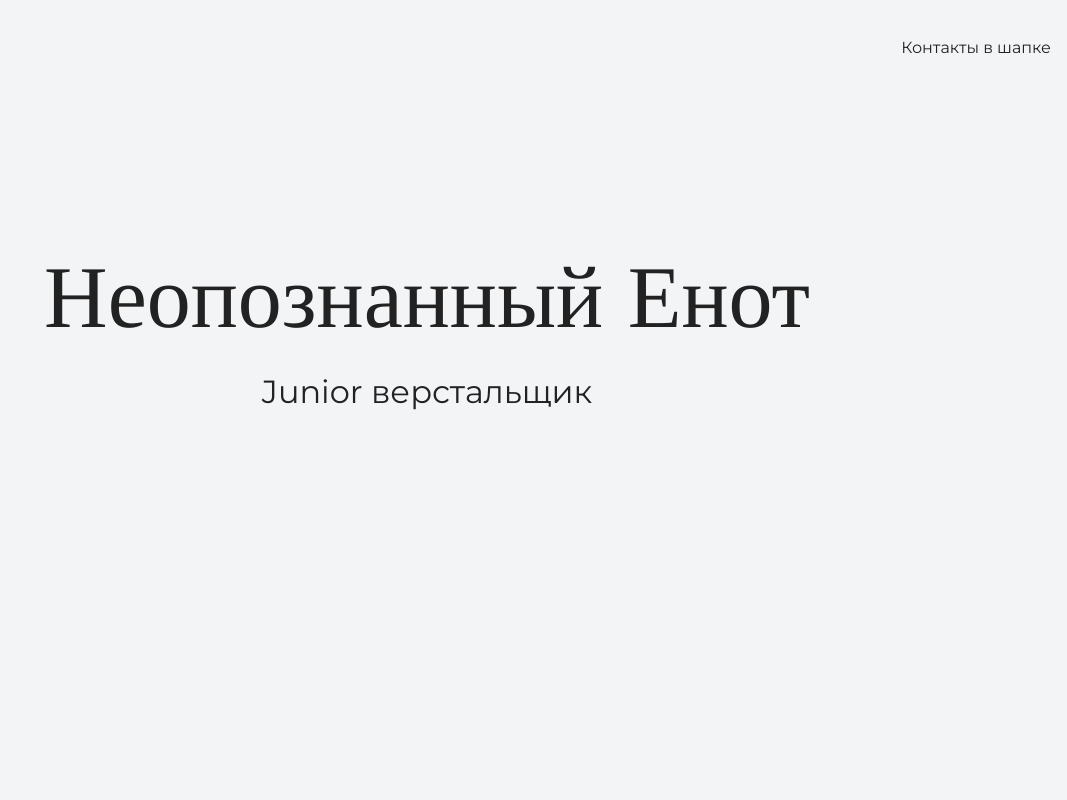
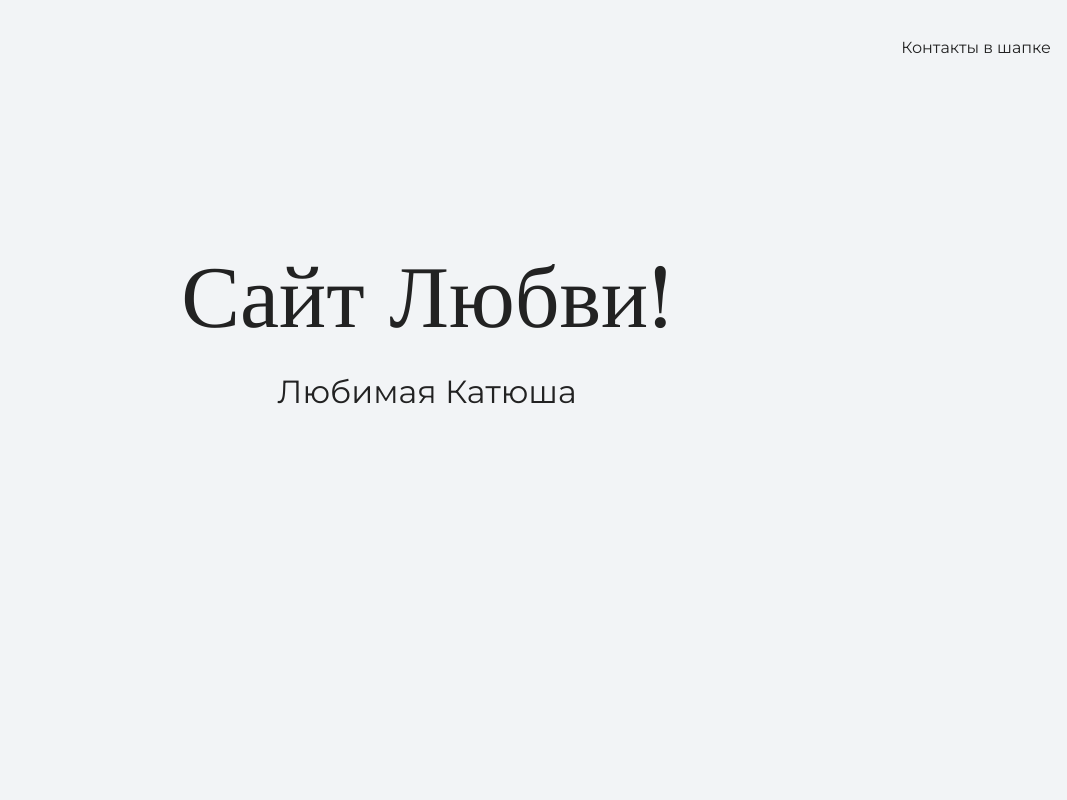
Before and after one commit to valer4ikper4ik/MySiteOneLove, a plain HTML site: page index.html in a window 1280 px wide. Shown: the top 800 px of the page, without its empty margins (213-1280 px from the left). Drawn offline with nearby package versions, Linux system fonts and the light colour scheme.

Commit message:
Update index.html

```diff
--- a/index.html
+++ b/index.html
@@ -16,8 +16,8 @@
 
     <section class="hero-image">
       <div class="container">
-      <h1 class="heading">Неопознанный Енот</h1>
-      <p>Junior верстальщик</p>
+      <h1 class="heading">Сайт Любви!</h1>
+      <p>Любимая Катюша</p>
       </div>
     </section>
 
```
